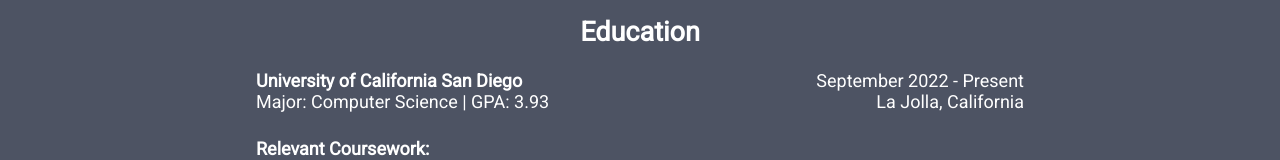
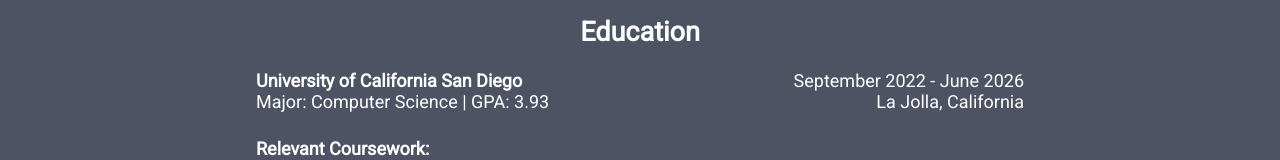
Before and after one commit to brentonmdunn/portfolio, a React (Create React App) app: page / in a window 1280 px wide. Shown: the part 178-338 px from the top of the page. Built offline with nearby package versions, Linux system fonts and the light colour scheme.

Commit message:
Fix graduation date typo

```diff
--- a/src/components/Education.tsx
+++ b/src/components/Education.tsx
@@ -6,7 +6,7 @@ export const Education = () => {
       <Experience
         title="Major: Computer Science  |  GPA: 3.93"
         organization="University of California San Diego"
-        dates="September 2022 - Present"
+        dates="September 2022 - June 2026"
         location="La Jolla, California"
       />
     </div>
```
